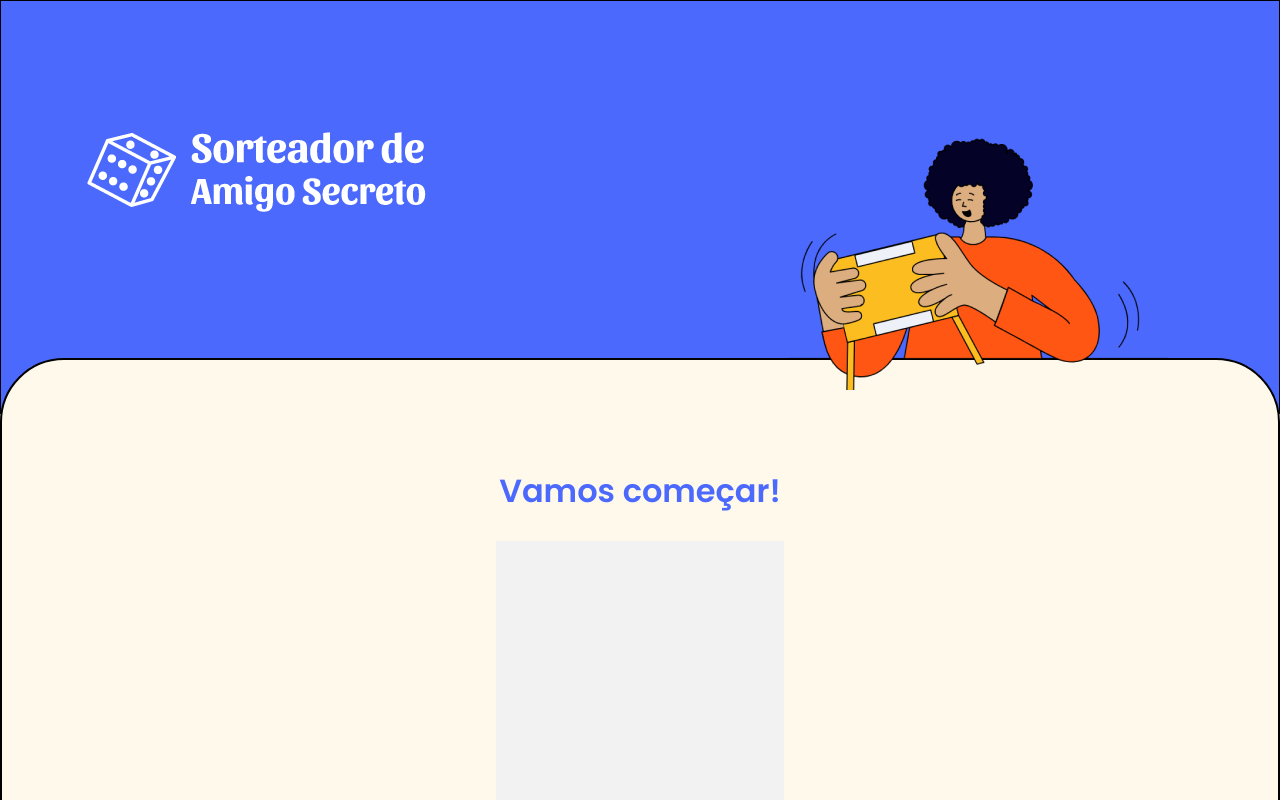
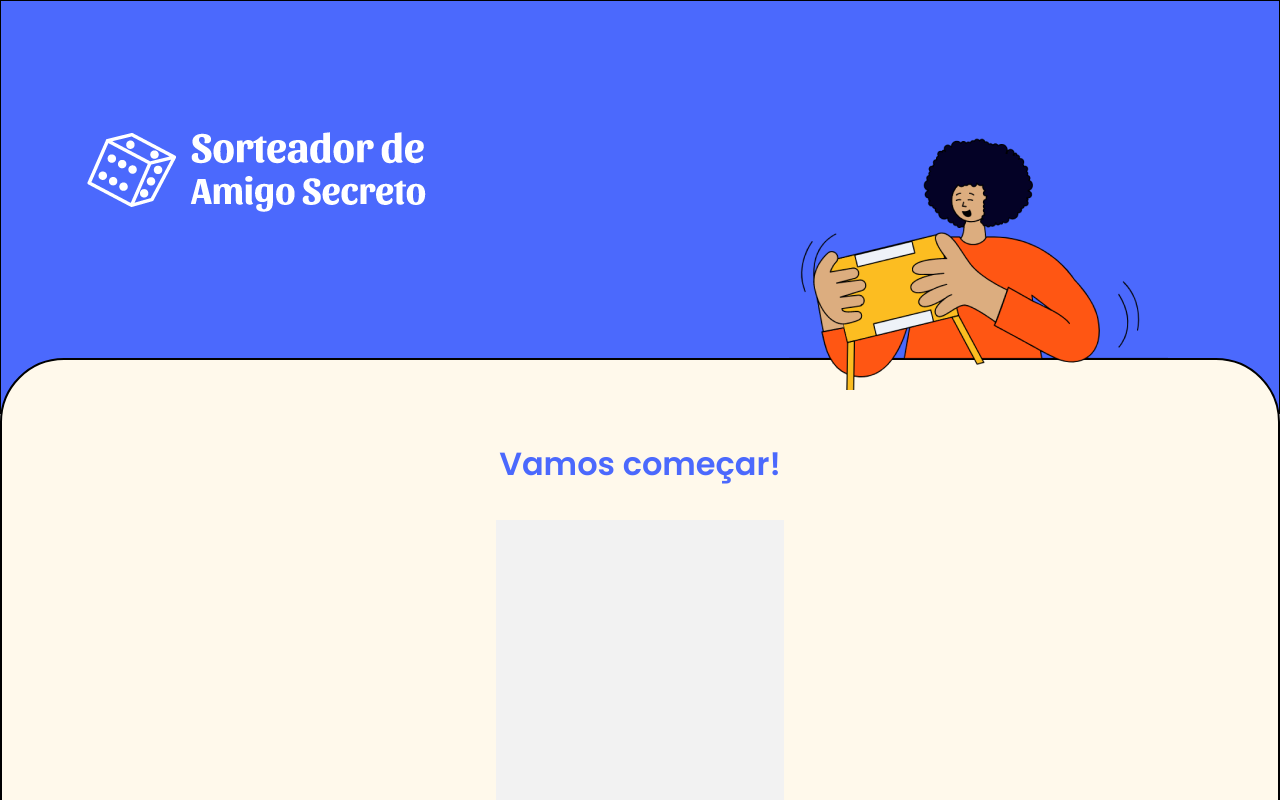
Before and after one commit to Melksedeque/amigo-secreto, a React (Vite) app: page / in a window 1280 px wide. Shown: the top 800 px of the page. Built offline with nearby package versions, Linux system fonts and the light colour scheme.

Commit message:
Espaçamento do titulo

```diff
--- a/src/components/Card/Card.module.scss
+++ b/src/components/Card/Card.module.scss
@@ -13,6 +13,7 @@
     h2 {
         color: $azul;
         font: 600 20px $fonte;
+        margin: 0 0 2rem;
         @media screen and (min-width: $md) {
             font-size: 32px;
         }
```
